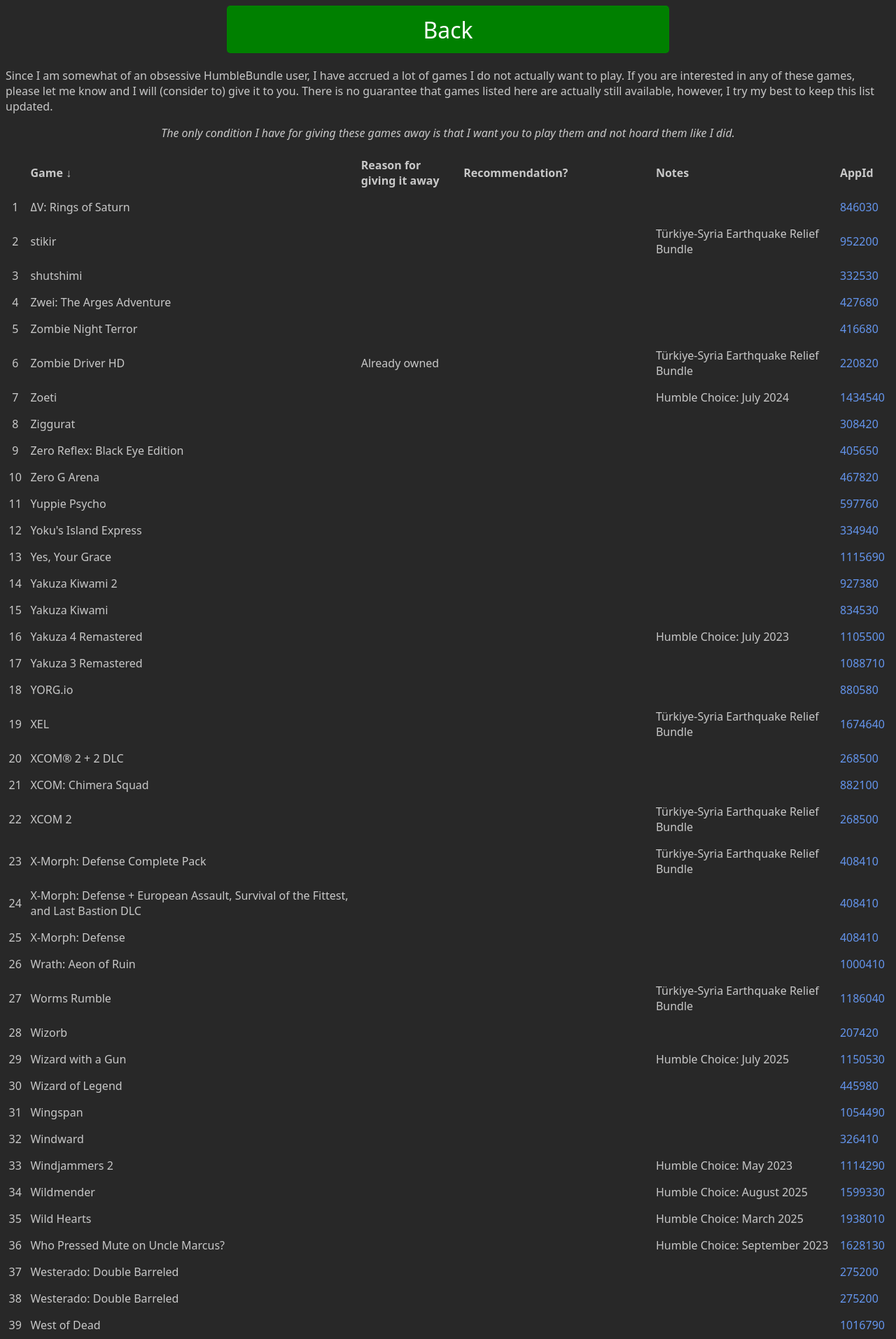
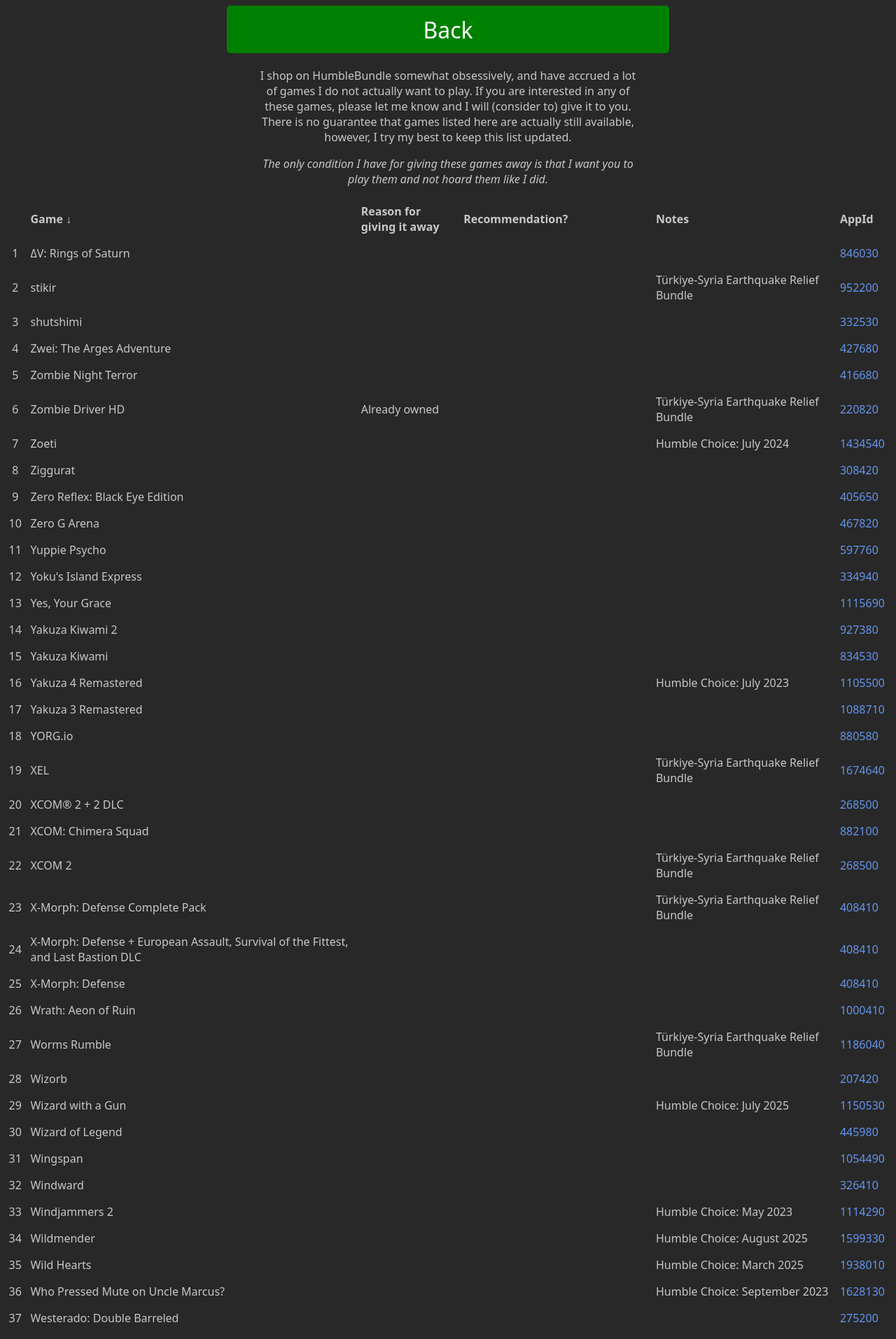
Before and after one commit to nikitaDanilenko/nikitaDanilenko.github.io, a Jekyll site: the page built from games/index.html, in a window 1280 px wide. Shown: the top 1914 px of the page at 70% size. Built offline with Jekyll 4.4.1, drawn with Linux system fonts in a browser that asks for light colours.

Commit message:
Adjust wording, and styling

```diff
--- a/games/index.html
+++ b/games/index.html
@@ -6,7 +6,7 @@
 ---
 <section id="inner">
     <p>
-        Since I am somewhat of an obsessive HumbleBundle user, I have accrued a lot of games I do not actually want
+        I shop on HumbleBundle somewhat obsessively, and have accrued a lot of games I do not actually want
         to play. If you are interested in any of these games, please let me know and I will (consider to) give it to
         you. There is no guarantee that games listed here are actually still available, however, I try my best to
         keep this list updated.
--- a/style.css
+++ b/style.css
@@ -100,11 +100,11 @@
 
 #inner {
     display: inline-block;
-    text-align: left;
+    text-align: center;
+    max-width: 60ch;
 }
 
 #condition {
-    text-align: center;
     font-style: italic;
 }
 
```
